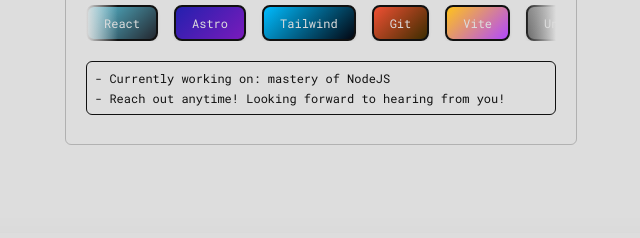
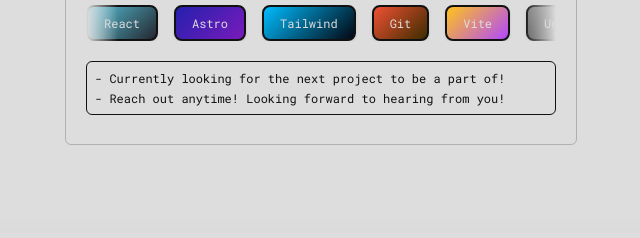
Before and after one commit to cescosgames/cescosgames.github.io, an Astro site: page / in a window 1280 px wide. Shown: the part 531-769 px from the top of the page, 319-959 px from the left. Built offline with nearby package versions, Linux system fonts and the light colour scheme; Astro itself is replaced by a stand-in of ours.

Commit message:
just updated the currently working on section

```diff
--- a/src/components/About.astro
+++ b/src/components/About.astro
@@ -70,7 +70,7 @@
 
 
     <div class="w-full flex flex-col text-xs rounded-md p-2 gap-1 max-h-25 overflow-scroll no-scrollbar border-1">
-        <p>- Currently working on: mastery of NodeJS</p>
+        <p>- Currently looking for the next project to be a part of!</p>
         <p>- Reach out anytime! Looking forward to hearing from you!</p>
     </div>
 
```
